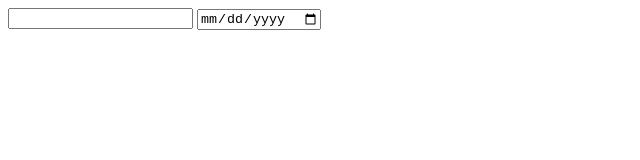
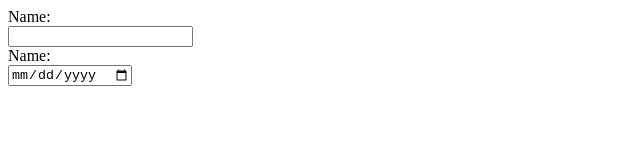
Before and after one commit to acciojob/sharable-urls-MishraAbhishek07, a website: page main.html in a window 1280 px wide. Shown: the whole page, without its empty margins (0-640 px from the left). Drawn offline with Linux system fonts and the light colour scheme.

Commit message:
created a submission

```diff
--- a/main.html
+++ b/main.html
@@ -4,7 +4,9 @@
     <script type="text/javascript" src="./script.js">
 </script>
   </body>
-	<input type="text" id='name' name="name">
+	<label for="name">Name:</label><br>
+	<input type="text" id='name' name="name"><br>
+	<label for="Graduation year">Name:</label><br>
 	<input type="date" id="year" name="year">
 
 
```
